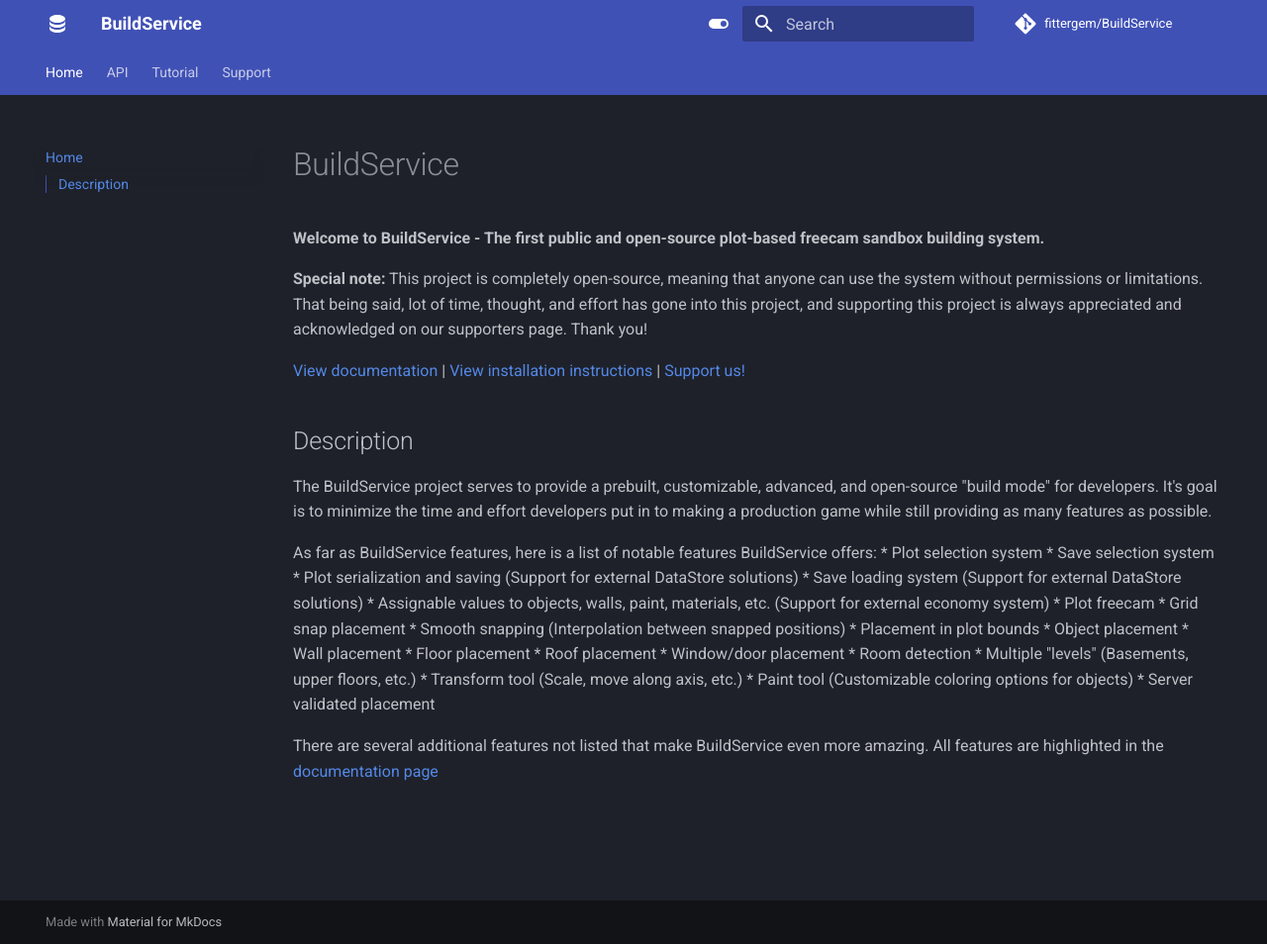
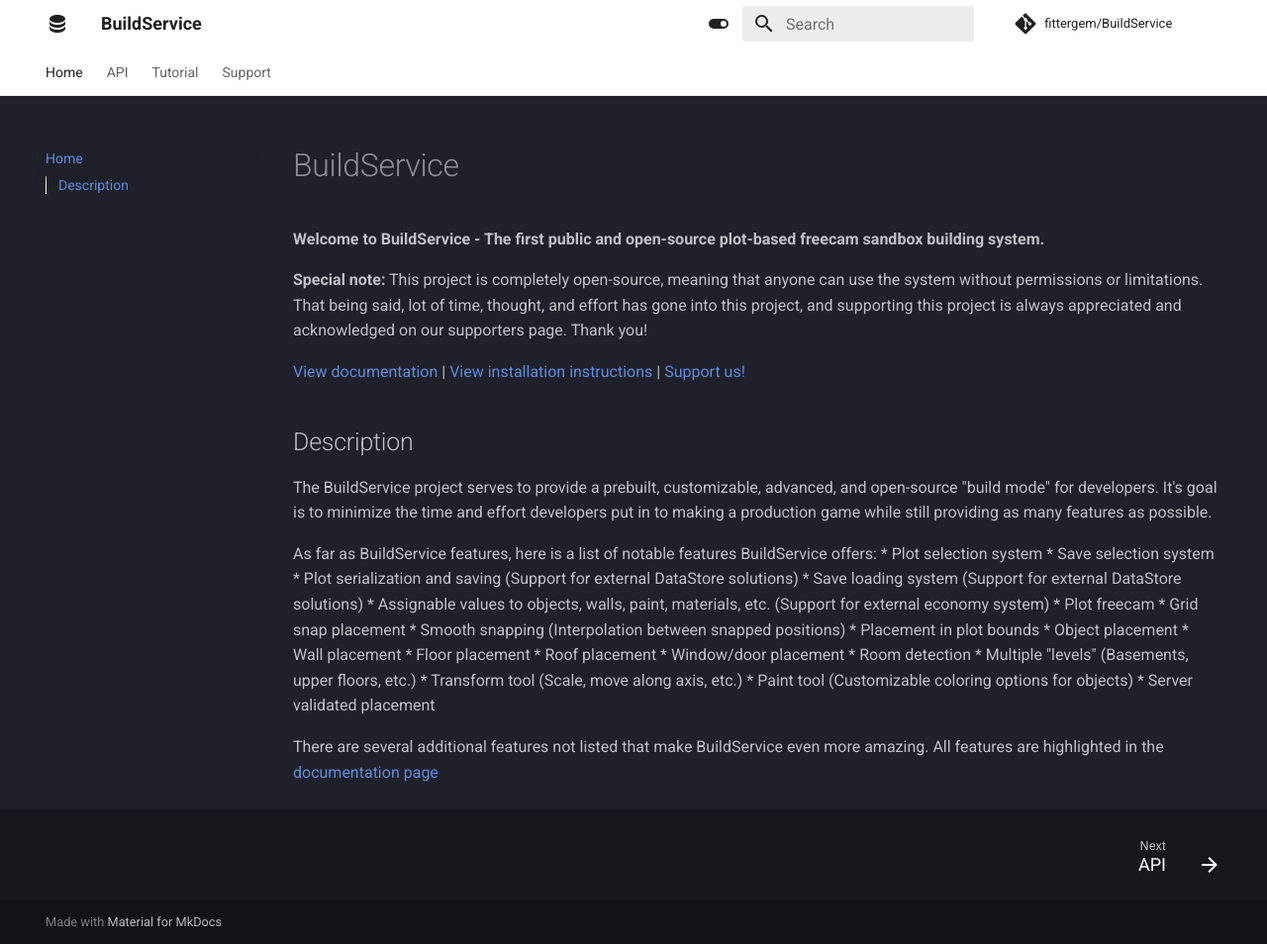
Before and after one commit to fittergem/BuildService, an MkDocs documentation site: the page built from docs/index.md, in a window 1280 px wide and 954 px high. Shown: the whole window at 99% size. Built offline with MkDocs 1.6.1 and Material for MkDocs 9.7.7, drawn with Linux system fonts in a browser that asks for light colours; comment, search, counter and statistics services are not loaded.

Commit message:
Add footer navigation and update color scheme
Added footer navigation feature and updated color scheme to white and light-blue.

```diff
--- a/mkdocs.yml
+++ b/mkdocs.yml
@@ -11,6 +11,7 @@
   features:
     - navigation.tabs
     - navigation.sections
+    - navigation.footer
     - toc.integrate
     - navigation.top
     - search.suggest
@@ -24,14 +25,14 @@
       toggle:
         icon: material/toggle-switch
         name: Switch to light mode
-      primary: indigo
-      accent: lime
+      primary: white
+      accent: light-blue
     - scheme: default
       toggle:
         icon: material/toggle-switch-off-outline
         name: Switch to dark mode
-      primary: indigo
-      accent: purple
+      primary: white
+      accent: light-blue
 
 nav:
   - Home: index.md
```
